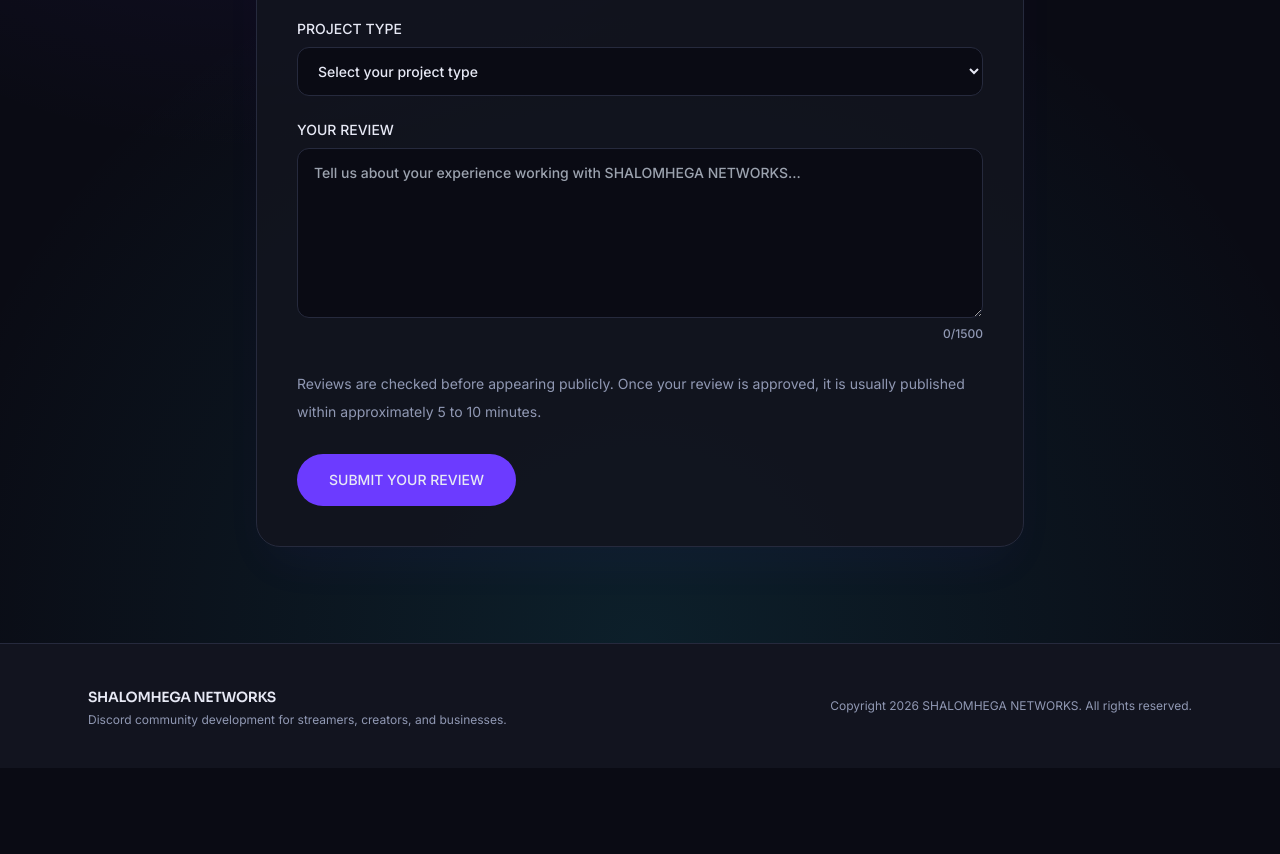
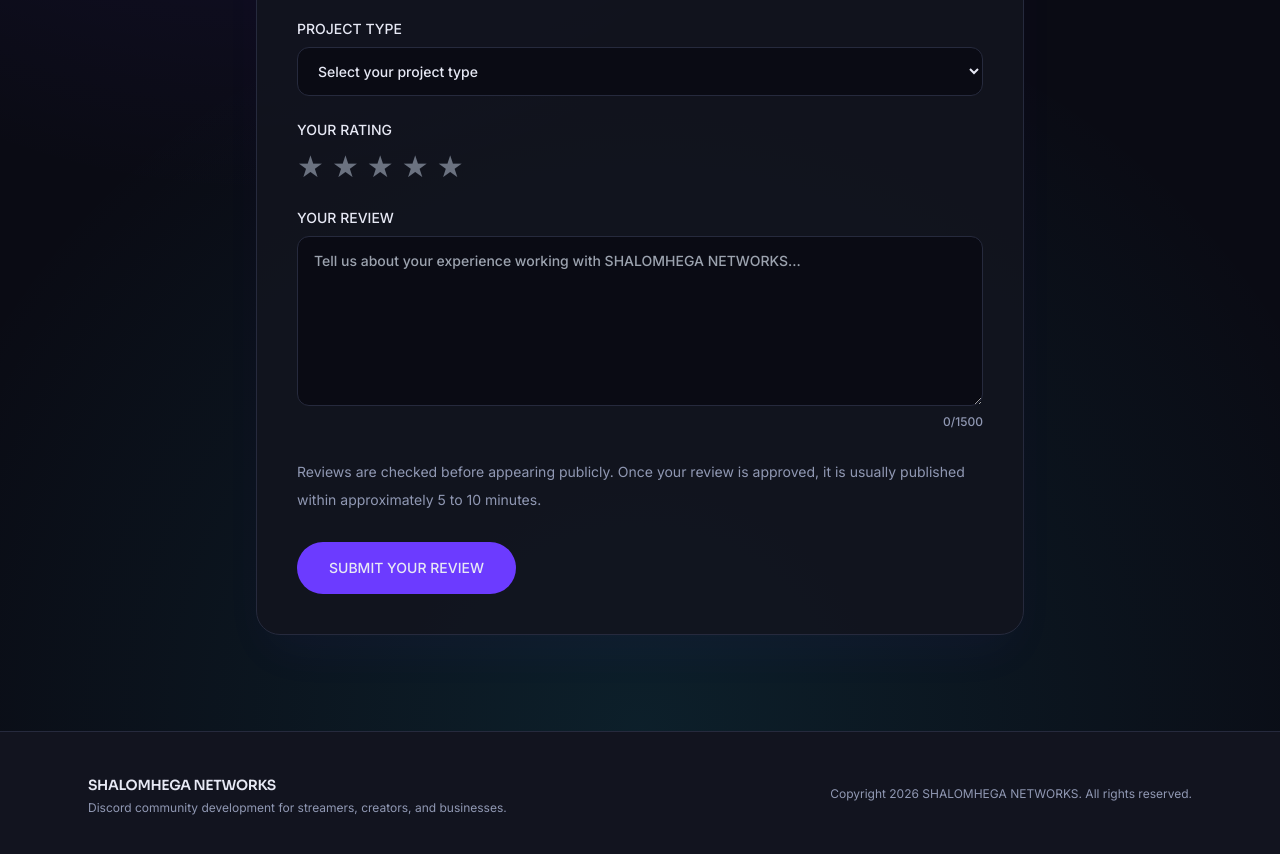
Before and after one commit to Shalomhega/shalomhega-networks-final, a React (Vite) app: page /leave-a-review in a window 1280 px wide. Shown: the part 960-1814 px from the top of the page. Before the commit the page ends 1728 px from the top, so only its background shows below. Built offline with nearby package versions, Linux system fonts and the light colour scheme; no server answers.

Commit message:
Update LeaveReview.jsx

```diff
--- a/src/pages/LeaveReview.jsx
+++ b/src/pages/LeaveReview.jsx
@@ -38,9 +38,15 @@
         const { data } = supabase.storage.from("review-profile-images").getPublicUrl(path);
         profile_image_url = data.publicUrl;
       }
-      const { error } = await supabase.from("reviews").insert({ name:form.name.trim(), project_type:form.project_type, review:form.review.trim(), profile_image_url });
+      const { error } = await supabase.from("reviews").insert({
+  name: form.name.trim(),
+  project_type: form.project_type,
+  review: form.review.trim(),
+  rating: form.rating,
+  profile_image_url
+});
       if (error) throw error;
-      setForm({ name:"",project_type:"",review:"" }); setImage(null); setPreview(""); setState({loading:false,error:"",success:true});
+      setForm({ name:"", project_type:"", review:"", rating: 0 }); setImage(null); setPreview(""); setState({loading:false,error:"",success:true});
     } catch (err) { setState({loading:false,error:"We could not submit your review right now. Please try again later.",success:false}); }
   }
 
@@ -53,6 +59,24 @@
         <label className="grid gap-2 text-sm font-medium">NAME<input value={form.name} onChange={e=>update("name",e.target.value)} placeholder="Your name" className="rounded-xl border border-border bg-background px-4 py-3.5 outline-none focus:border-cyan" /></label>
         <div><div className="mb-2 flex items-center justify-between text-sm font-medium"><span>PROFILE IMAGE</span><span className="text-ink-muted text-xs">OPTIONAL</span></div><label className="flex cursor-pointer items-center gap-4 rounded-2xl border border-dashed border-border bg-background/70 p-5 hover:border-cyan/60"><div className="flex h-14 w-14 shrink-0 items-center justify-center overflow-hidden rounded-full bg-purple/20 text-xl">{preview ? <img src={preview} alt="Preview" className="h-full w-full object-cover" /> : initials}</div><div><p className="font-medium">Upload a profile image</p><p className="mt-1 text-xs text-ink-muted">JPEG, PNG, or WEBP, maximum 5 MB</p></div><input type="file" accept="image/jpeg,image/png,image/webp" className="sr-only" onChange={e=>chooseImage(e.target.files?.[0])}/></label></div>
         <label className="grid gap-2 text-sm font-medium">PROJECT TYPE<select value={form.project_type} onChange={e=>update("project_type",e.target.value)} className="rounded-xl border border-border bg-background px-4 py-3.5 outline-none focus:border-cyan"><option value="">Select your project type</option>{projectTypes.map(x=><option key={x}>{x}</option>)}</select></label>
+        <div className="grid gap-2">
+  <span className="text-sm font-medium">YOUR RATING</span>
+
+  <div className="flex gap-2">
+    {[1, 2, 3, 4, 5].map((star) => (
+      <button
+        key={star}
+        type="button"
+        onClick={() => update("rating", star)}
+        className={`text-3xl ${
+          star <= form.rating ? "text-yellow-400" : "text-gray-500"
+        }`}
+      >
+        ★
+      </button>
+    ))}
+  </div>
+</div>
         <label className="grid gap-2 text-sm font-medium">YOUR REVIEW<textarea value={form.review} onChange={e=>update("review",e.target.value.slice(0,1500))} placeholder="Tell us about your experience working with SHALOMHEGA NETWORKS..." rows="7" className="resize-y rounded-xl border border-border bg-background px-4 py-3.5 outline-none focus:border-cyan" /><span className="text-right text-xs text-ink-muted">{form.review.length}/1500</span></label>
       </div>
       <p className="mt-7 text-sm leading-7 text-ink-muted">Reviews are checked before appearing publicly. Once your review is approved, it is usually published within approximately 5 to 10 minutes.</p>
```
